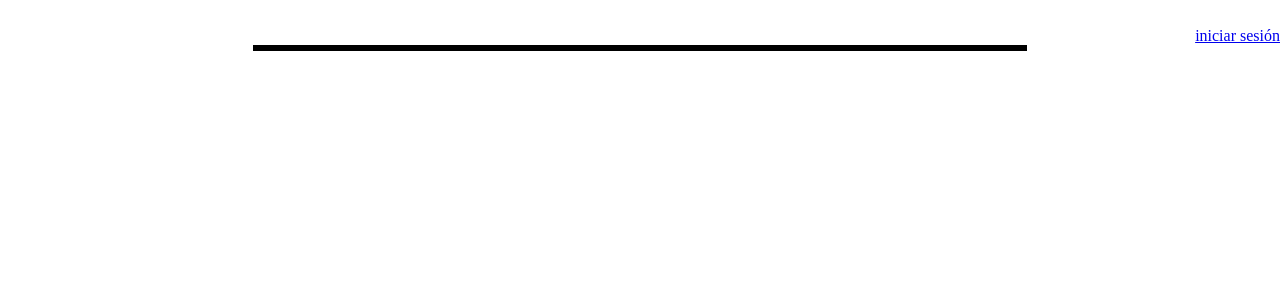
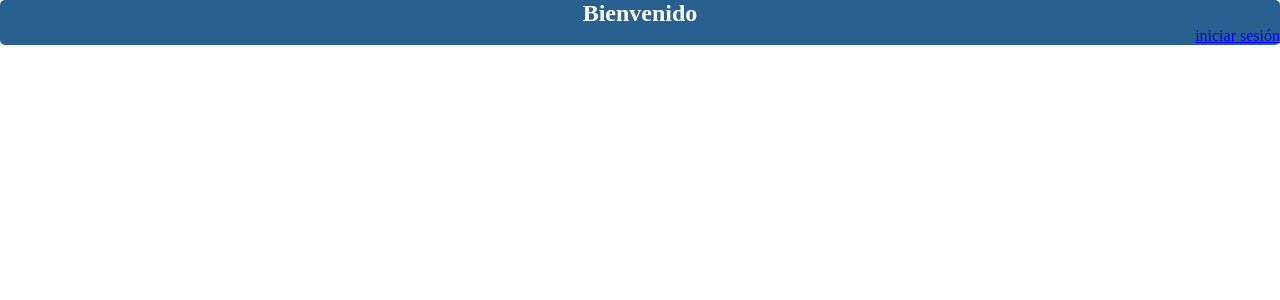
Before and after one commit to minsau/Blog, a PHP site: page / in a window 1280 px wide. Shown: the top 300 px of the page. Run offline with PHP 8.4, Linux system fonts and the light colour scheme; data that the repository does not hold is empty.

Commit message:
Cambie colores XD

```diff
--- a/includes/css/style.css
+++ b/includes/css/style.css
@@ -5,16 +5,16 @@
 
 
 .entries #title{
-	background-color: red;
-	border: solid 3px;
+	background-color: #A9F5F2;
+	border: solid 0px;
 	width: 90%;
 	margin-top: 10px;
 	margin-left: 5%;
 }
 
 .entries #title:hover{
-   background-color: orange;
-   border: solid 3px;
+   background-color: #2ECCFA;
+   border-radius: 5px;
    width: 90%;
    margin-top: 10px;
    margin-left: 5%;
@@ -22,8 +22,8 @@
 }
 
 .entries #body{
-   background-color: blue;
-   border: solid 3px;
+   background-color: white;
+   border-radius: 15px;
    min-width: 90%;
 	min-height: 20%;
 	max-width: 90%;
@@ -31,10 +31,16 @@
 	margin-left: 5%;
 }
 
+#entradas-container{
+	max-width: 65%;
+	border-radius: 17px;
+	margin: auto;
+	background-color: #A9F5F2;
+}
 
-#entradas-container{
-	max-width: 60%;
-	border: solid 3px;
+#usuario-container{
+	max-width: 100%;
+	border-radius: 5px;
 	margin: auto;
-	background-color: gray;
+	background-color: #286090;
 }
```
